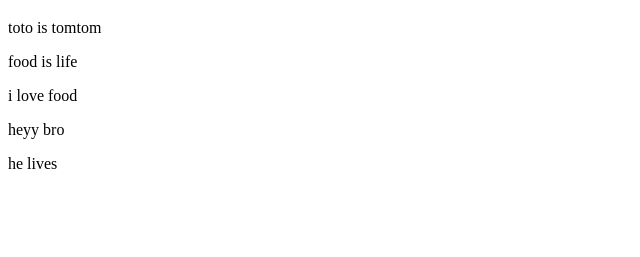
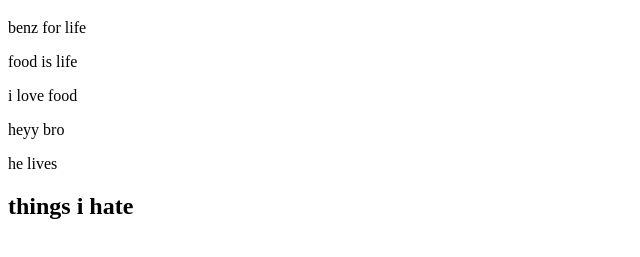
Before and after one commit to Dominionjesse/Git-Demo, a plain HTML site: page index.html in a window 1280 px wide. Shown: the part 61-318 px from the top of the page, without its empty margins (0-640 px from the left). Drawn offline with Linux system fonts and the light colour scheme.

Commit message:
i added stuffs i hate

```diff
--- a/index.html
+++ b/index.html
@@ -7,10 +7,11 @@
 </head>
 <body>
     <h1>demo projet</h1>
-    <p>toto is tomtom</p>
+    <p>benz for life</p>
     <p>food is life</p>
     <p>i love food</p>
     <p>heyy bro</p>
     <p>he lives</p>
+    <h2>things i hate</h2>
 </body>
 </html>
```
